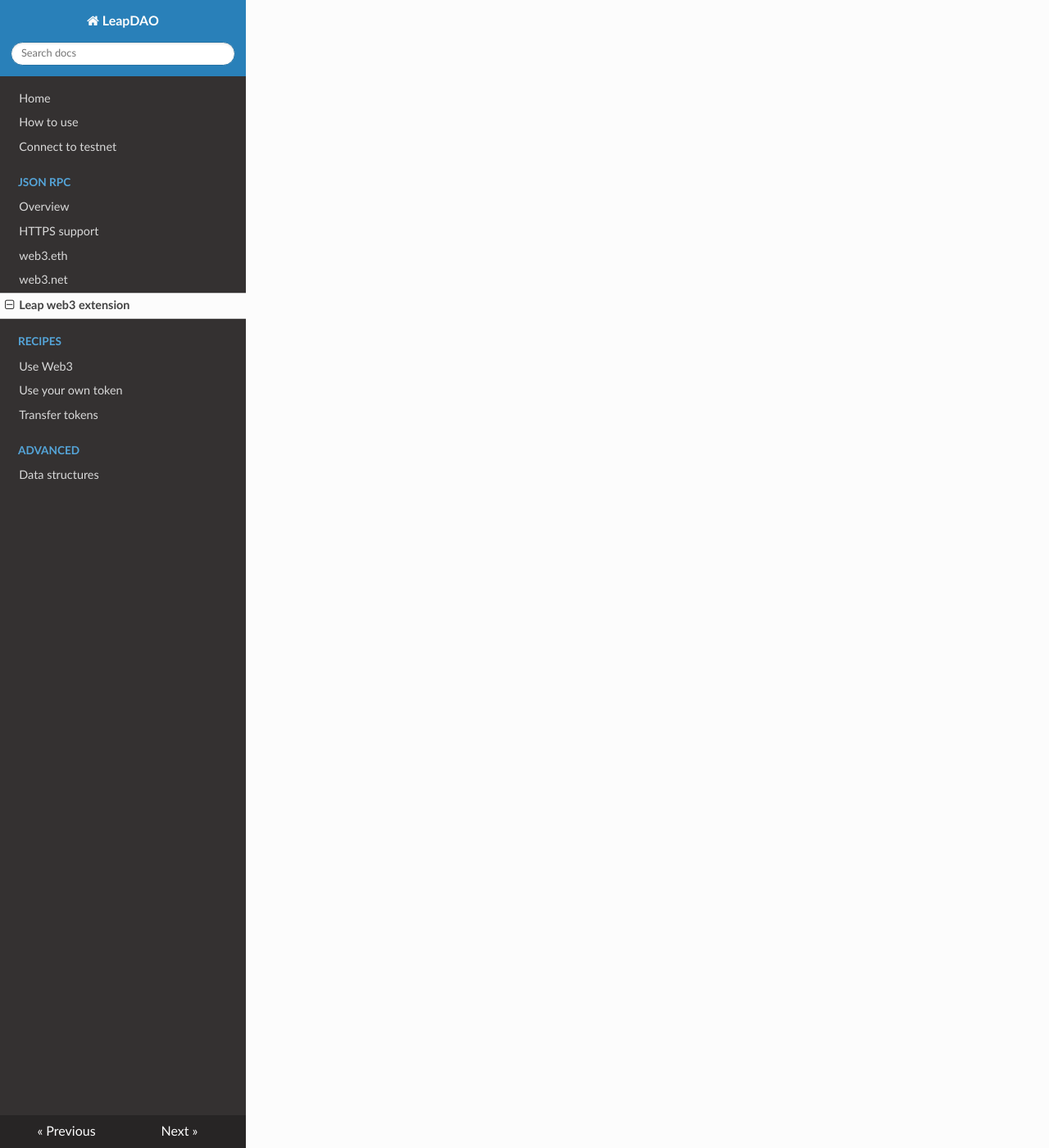
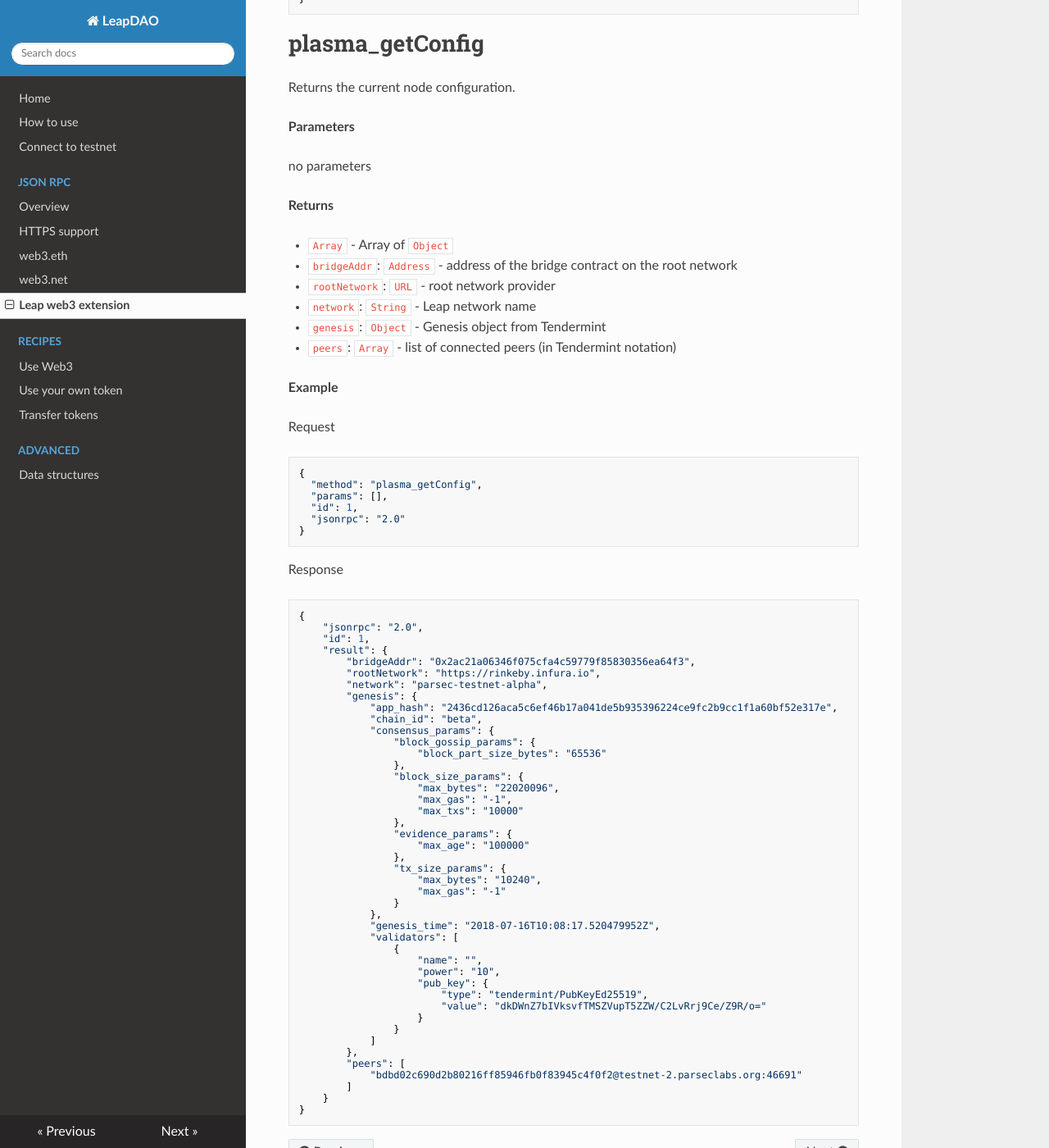
Before and after one commit to leapdao/docs, an MkDocs documentation site: the page built from docs/json-rpc/web3.plasma.md, in a window 1280 px wide and 1400 px high, scrolled down 3320 px. Shown: the whole window at 82% size. Built offline with MkDocs 1.6.1, drawn with Linux system fonts in a browser that asks for light colours; nearby versions of some CDN libraries; old or Windows-style settings are respelled for this version of MkDocs; some of the changed text lies outside the part shown.

Commit message:
add docs for plasma_ JSON RPC

````diff
--- a/docs/json-rpc/web3.plasma.md
+++ b/docs/json-rpc/web3.plasma.md
@@ -29,9 +29,7 @@ Request
 ```js
 {
   "method": "plasma_unspent",
-  "params": [
-    "0x407d73d8a49eeb85d32cf465507dd71d507100c1"
-  ],
+  "params": ["0x407d73d8a49eeb85d32cf465507dd71d507100c1"],
   "id": 1,
   "jsonrpc": "2.0"
 }
@@ -51,9 +49,196 @@ Response
       "outpoint": "0x777777777777777777777777777777777777777777777777777777777777777700",
       "output": {
         "address": "0x853f43d8a49eeb85d32cf465507dd71d507100c1",
-        "value": "0x7f110"
+        "value": 8000000000,
+        "color", 0
       }
     }
   ]
 }
 ```
+
+# plasma_getColor
+
+Returns the color for a given token address. If the token is not registered on the network, throws `INVALID_PARAMS` exception.
+
+**Parameters**
+
+- `Address` - 20 Bytes - address of the token contract.
+
+**Returns**
+
+- `value`: `Number` - token color number in hex
+
+**Example**
+
+Request
+
+```js
+{
+  "method": "plasma_getColor",
+  "params": ["0x25e70D10AE0E481975aD8fA30f4e67653c444A05"],
+  "id": 1,
+  "jsonrpc": "2.0"
+}
+```
+
+Response
+```js
+{
+    "jsonrpc": "2.0",
+    "id": 1,
+    "result": "0x1"
+}
+```
+
+# plasma_getColors
+
+Returns tokens registered in the network. To get both ERC20 and NFT tokens seeparate calls will be needed.
+
+**Parameters**
+
+- `Boolean` - if true, returns registered NFT tokens, otherwise — registered ERC20 tokens.
+
+**Returns**
+
+- `Array` - Array of `Address`
+
+**Example**
+
+Request
+
+```js
+{
+  "method": "plasma_getColors",
+  "params": [false],
+  "id": 1,
+  "jsonrpc": "2.0"
+}
+```
+
+Response
+```js
+{
+    "jsonrpc": "2.0",
+    "id": 1,
+    "result": [
+        "0x258daf43d711831b8fd59137f42030784293e9e6",
+        "0x25e70d10ae0e481975ad8fa30f4e67653c444a05"
+    ]
+}
+```
+
+# plasma_status
+
+Returns network node status.
+
+**Parameters**
+
+no parameters
+
+**Returns**
+
+- `String` - network status. Possible values:
+  - `ok` - node is fully sync and operating
+  - `catching-up` - node is catching up with the Leap network.
+  - `waiting-for-period` - node is waiting for a new period to appear on the root network.
+
+**Example**
+
+Request
+
+```js
+{
+  "method": "plasma_status",
+  "params": [],
+  "id": 1,
+  "jsonrpc": "2.0"
+}
+```
+
+Response
+```js
+{
+    "jsonrpc": "2.0",
+    "id": 1,
+    "result": "ok"
+}
+```
+
+# plasma_getConfig
+
+Returns the current node configuration.
+
+**Parameters**
+
+no parameters
+
+**Returns**
+
+- `Array` - Array of `Object`
+  - `bridgeAddr`: `Address` - address of the bridge contract on the root network
+  - `rootNetwork`: `URL` - root network provider
+  - `network`: `String` - Leap network name
+  - `genesis`: `Object` - Genesis object from Tendermint
+  - `peers`: `Array` - list of connected peers (in Tendermint notation)
+
+**Example**
+
+Request
+
+```js
+{
+  "method": "plasma_getConfig",
+  "params": [],
+  "id": 1,
+  "jsonrpc": "2.0"
+}
+```
+
+Response
+```js
+{
+    "jsonrpc": "2.0",
+    "id": 1,
+    "result": {
+        "bridgeAddr": "0x2ac21a06346f075cfa4c59779f85830356ea64f3",
+        "rootNetwork": "https://rinkeby.infura.io",
+        "network": "parsec-testnet-alpha",
+        "genesis": {
+            "app_hash": "2436cd126aca5c6ef46b17a041de5b935396224ce9fc2b9cc1f1a60bf52e317e",
+            "chain_id": "beta",
+            "consensus_params": {
+                "block_gossip_params": {
+                    "block_part_size_bytes": "65536"
+                },
+                "block_size_params": {
+                    "max_bytes": "22020096",
+                    "max_gas": "-1",
+                    "max_txs": "10000"
+                },
+                "evidence_params": {
+                    "max_age": "100000"
+                },
+                "tx_size_params": {
+                    "max_bytes": "10240",
+                    "max_gas": "-1"
+                }
+            },
+            "genesis_time": "2018-07-16T10:08:17.520479952Z",
+            "validators": [
+                {
+                    "name": "",
+                    "power": "10",
+                    "pub_key": {
+                        "type": "tendermint/PubKeyEd25519",
+                        "value": "dkDWnZ7bIVksvfTMSZVupT5ZZW/C2LvRrj9Ce/Z9R/o="
+                    }
+                }
+            ]
+        },
+        "peers": [
+            "bdbd02c690d2b80216ff85946fb0f83945c4f0f2@testnet-2.parseclabs.org:46691"
+        ]
+    }
+}
+```
````
